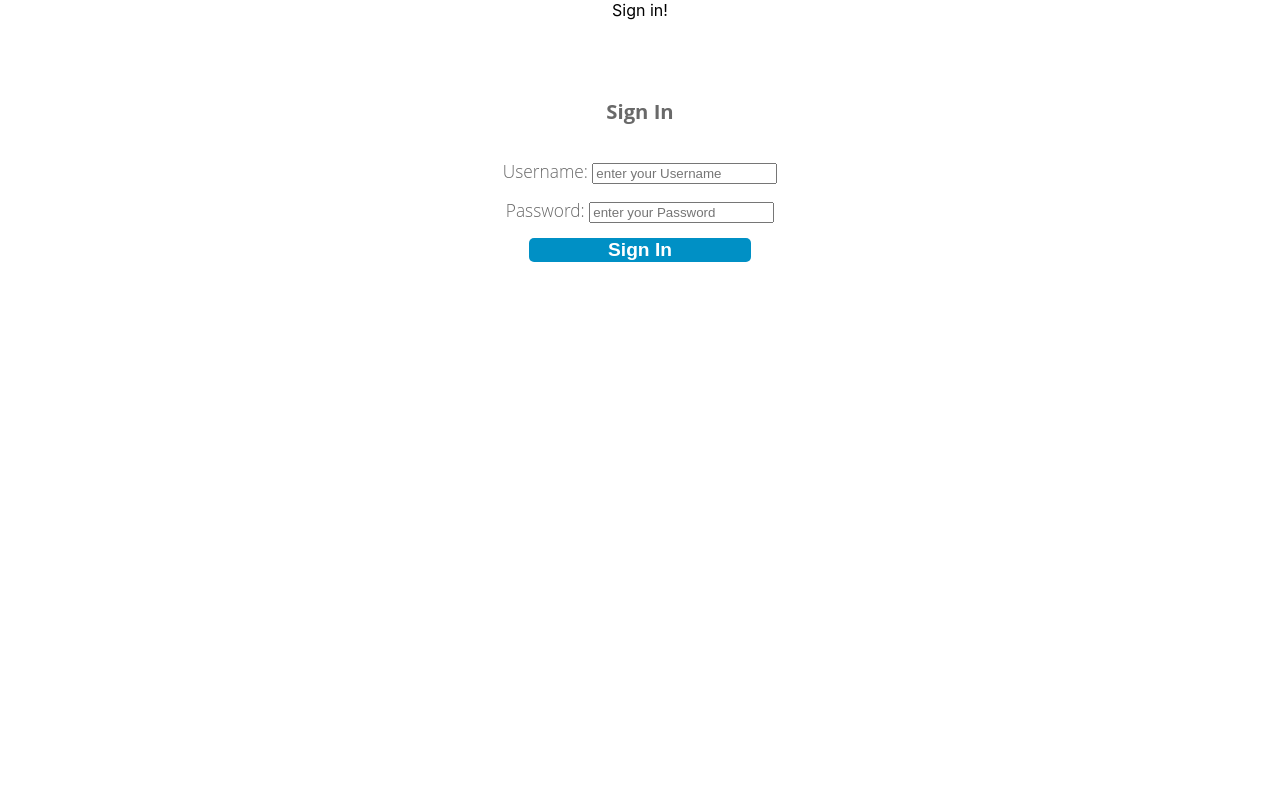
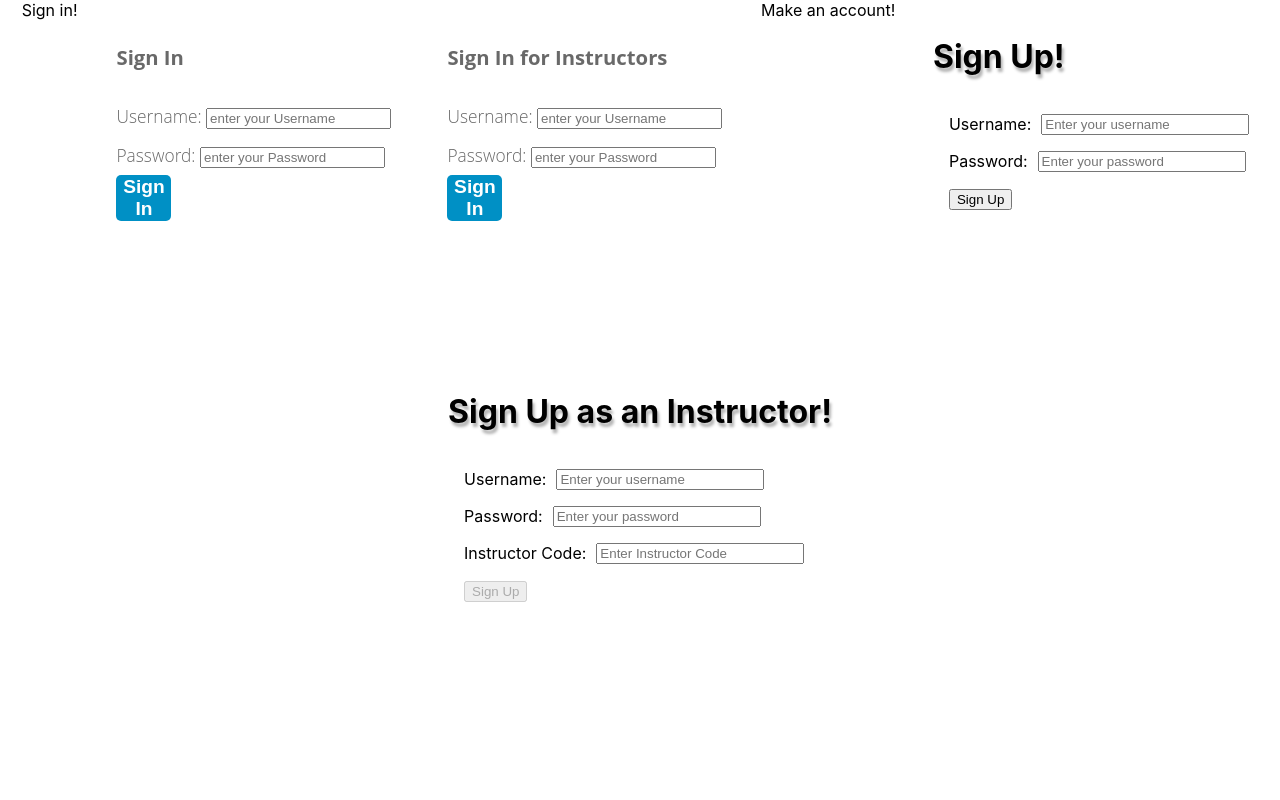
Before and after one commit to willmond-al/TT19-AnytimeFitnessBuild, a React (Create React App) app in the folder anywhere-fitness/: page / in a window 1280 px wide. Shown: the top 800 px of the page. Built offline with nearby package versions, Linux system fonts and the light colour scheme.

Commit message:
styling changes

```diff
--- a/anywhere-fitness/package.json
+++ b/anywhere-fitness/package.json
@@ -9,6 +9,7 @@
     "react": "^17.0.1",
     "react-dom": "^17.0.1",
     "react-scripts": "4.0.3",
+    "styled-components": "^5.2.1",
     "web-vitals": "^1.1.0",
     "yup": "^0.32.9"
   },
--- a/anywhere-fitness/src/App.js
+++ b/anywhere-fitness/src/App.js
@@ -4,18 +4,28 @@ import ClientSignUp from './Components/ClientSignUp'
 import ClientSignIn from './Components/ClientSignIn'
 import InstSignUp from './Components/InstructorSignUp'
 import InstSignIn from './Components/InstructorSignIn'
+import styled from 'styled-components'
+
 
 function App() {
   return (
-    <div className="App">
+    <StyledApp>
       Sign in!
     <ClientSignIn/>
     <InstSignIn/>
-    Make an account
+    Make an account!
     <ClientSignUp/>
     <InstSignUp/>
-    </div>
+    </StyledApp>
   );
 }
 
+const StyledApp = styled.div`
+
+display: flex;
+justify-content: space-evenly;
+flex-wrap: wrap;
+
+`
+
 export default App;
--- a/anywhere-fitness/src/Components/ClientSignIn.js
+++ b/anywhere-fitness/src/Components/ClientSignIn.js
@@ -130,9 +130,9 @@ const SignIn = (props) => {
 
 const StyledSignIn = styled.div`
 
-padding: 3em 5em 5em 5em;
-  max-width: 100%;
-  height:82vh;
+max-width: 100%;
+padding:1em;
+  height:40vh;
   font-family: 'Open Sans', sans-serif;
 		font-size: 13pt;
 		color: #696969;
--- a/anywhere-fitness/src/Components/ClientSignUp.js
+++ b/anywhere-fitness/src/Components/ClientSignUp.js
@@ -6,9 +6,9 @@ import styled from 'styled-components'
 import { signUpFormSchema } from '../SignUpSignIn/ClientSignUpForm';
 
 const SignUpPage = styled.div`
-  padding: 3em 5em 5em 5em;
   max-width: 100%;
-  height:82vh;
+  padding:1em;
+  height:40vh;
   h1 {
     text-shadow: 2px 4px 3px rgba(0, 0, 0, 0.3);
   }
--- a/anywhere-fitness/src/Components/InstructorSignIn.js
+++ b/anywhere-fitness/src/Components/InstructorSignIn.js
@@ -128,9 +128,9 @@ const SignIn = (props) => {
 
 const StyledSignIn = styled.div`
 
-padding: 3em 5em 5em 5em;
-  max-width: 100%;
-  height:82vh;
+max-width: 100%;
+padding:1em;
+  height:40vh;
   font-family: 'Open Sans', sans-serif;
 		font-size: 13pt;
 		color: #696969;
--- a/anywhere-fitness/src/Components/InstructorSignUp.js
+++ b/anywhere-fitness/src/Components/InstructorSignUp.js
@@ -6,9 +6,9 @@ import styled from 'styled-components'
 // import { signUpFormSchema } from '';
 
 const SignUpPage = styled.div`
-  padding: 3em 5em 5em 5em;
   max-width: 100%;
-  height:82vh;
+  padding:1em;
+  height:40vh;
   h1 {
     text-shadow: 2px 4px 3px rgba(0, 0, 0, 0.3);
   }
--- a/anywhere-fitness/src/index.css
+++ b/anywhere-fitness/src/index.css
@@ -7,6 +7,10 @@ body {
   -moz-osx-font-smoothing: grayscale;
 }
 
+/* *{
+  border: 1px solid grey;
+} */
+
 code {
   font-family: source-code-pro, Menlo, Monaco, Consolas, 'Courier New',
     monospace;
```
Also changed, not shown: 1 other file (tests, documents, lock files or other folders).
